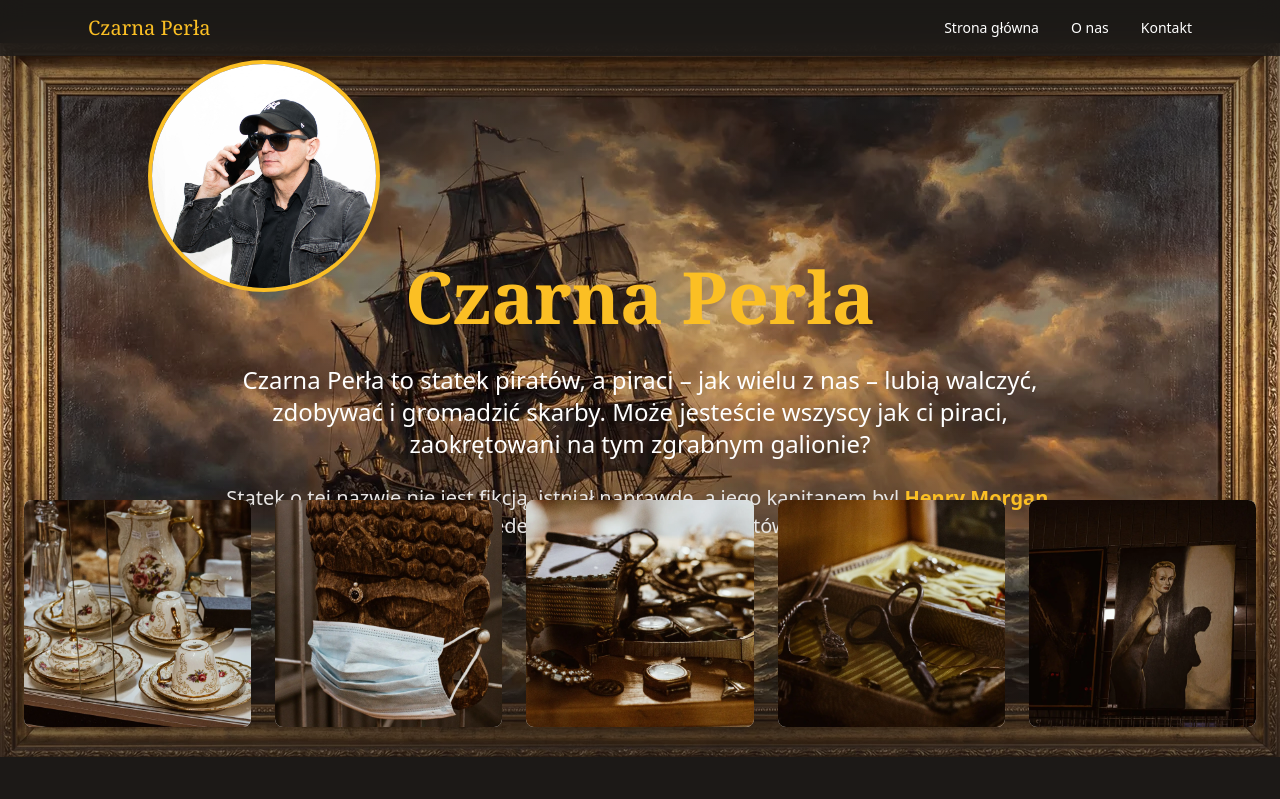
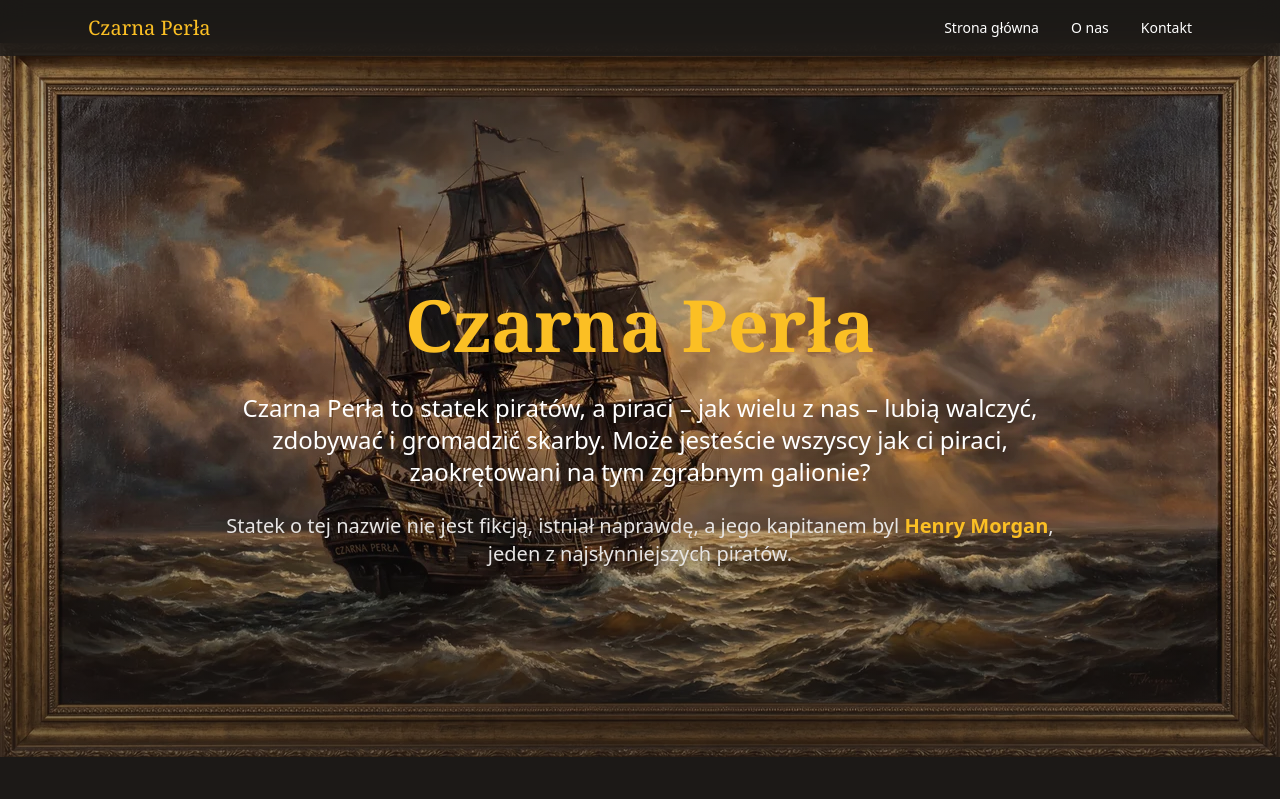
Before and after one commit to MOUVAL/czarnaperelka, a Next.js app: page / in a window 1280 px wide. Shown: the top 799 px of the page. Built offline with nearby package versions, Linux system fonts and the light colour scheme; a web font is replaced by a local one.

Commit message:
Revert hero: image under header with pt-14 offset

```diff
--- a/src/app/page.tsx
+++ b/src/app/page.tsx
@@ -37,7 +37,7 @@ export default function Home() {
   return (
     <>
       {/* Full Hero with Boat Image - Full height, centered */}
-      <section className="fixed inset-0 w-full h-full">
+      <section className="relative w-full h-screen">
         <Image
           src="/images/boat.webp"
           alt="Czarna Perła - statek"
@@ -47,7 +47,7 @@ export default function Home() {
           sizes="100vw"
         />
         <div className="absolute inset-0 bg-gradient-to-b from-stone-900/50 via-transparent to-stone-900/70" />
-        <div className="absolute inset-0 flex items-center justify-center">
+        <div className="absolute inset-0 flex items-center justify-center pt-14">
           <div className="text-center px-6 max-w-4xl">
             <h1 className="font-serif text-6xl md:text-7xl font-bold text-amber-400 mb-8 drop-shadow-2xl">
               Czarna Perła
```
